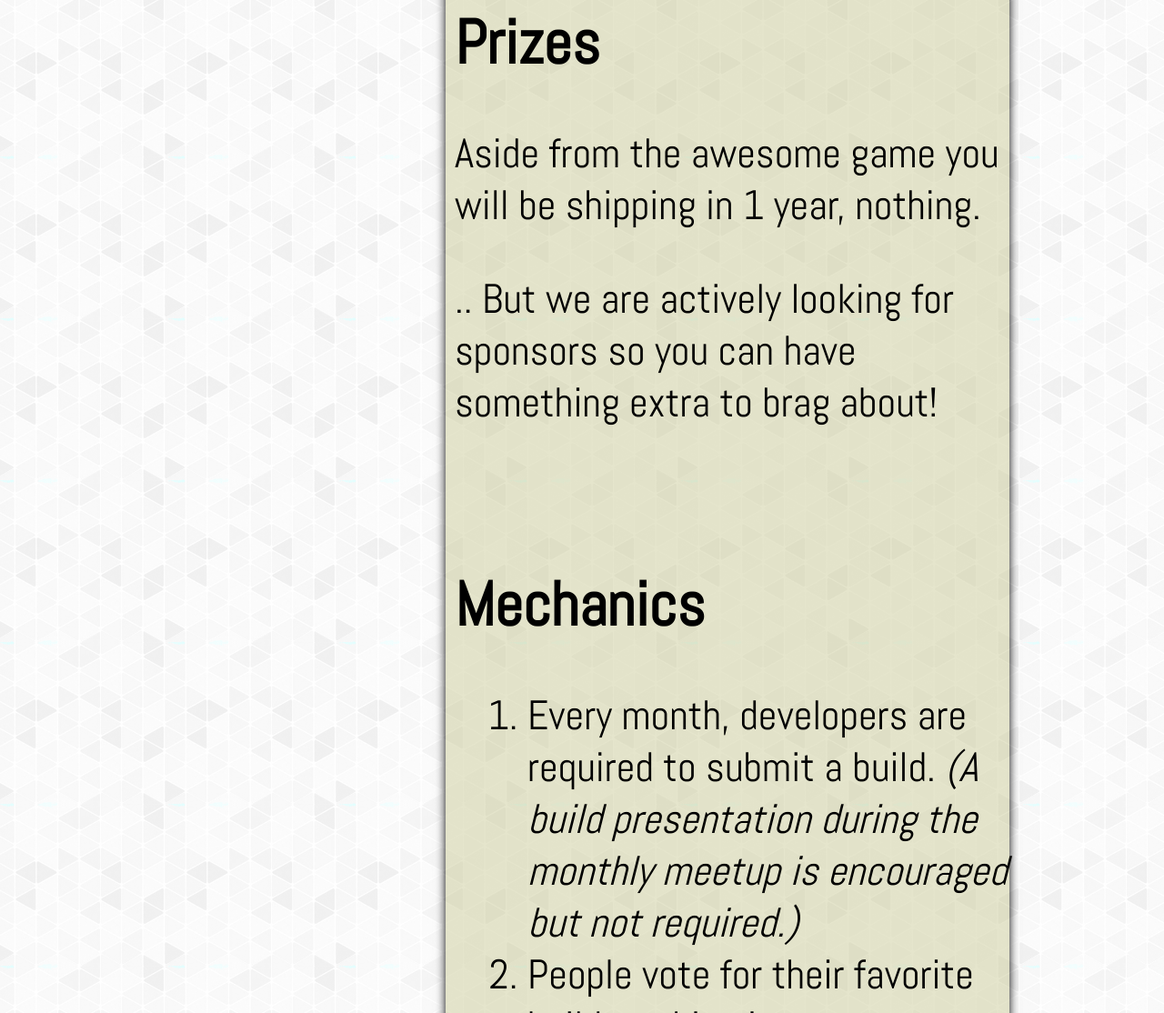
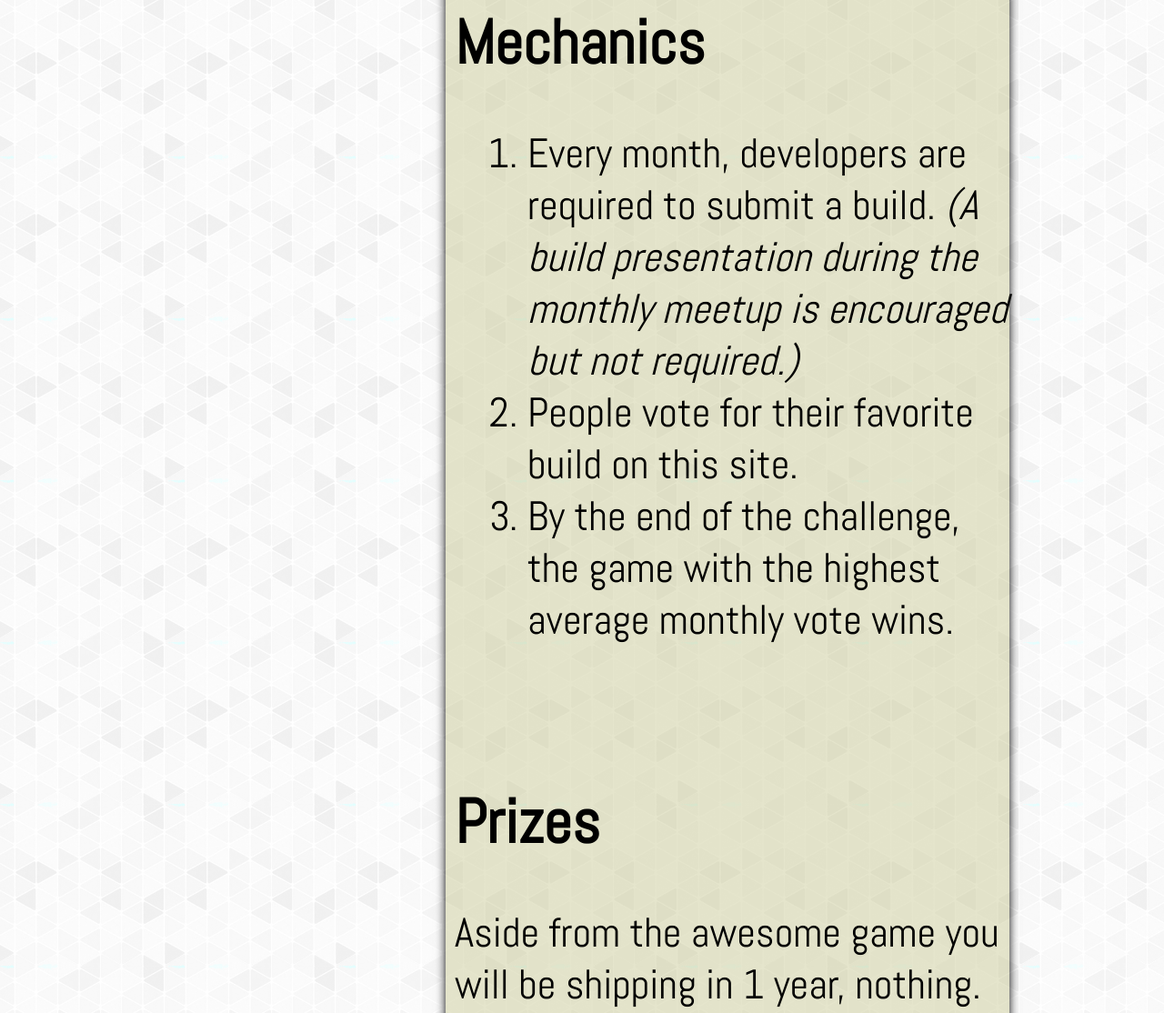
Before and after one commit to zerojuan/1yeargame-site, a website: page public/index.html in a window 1280 px wide. Shown: the part 2156-3270 px from the top of the page at 91% size. Drawn offline with Linux system fonts and the light colour scheme.

Commit message:
Text edits

```diff
--- a/public/index.html
+++ b/public/index.html
@@ -46,17 +46,17 @@
                 <p>You, developer person/team, submit a prototype to us.</p>
                 <p>On the June IGDA Meetup, you declare to the general public that by next year, June 2013, you have the best game that you can make ever.</p>
                 <p>We, the IGDA-Manila people, will use all our powers to make sure you don't flake out/<a class="roundedBorder" href="http://www.gdcvault.com/play/1014445/Turning-Depression-into">get depressed</a>/<a class="roundedBorder" href="http://pbb.abs-cbn.com/">pursue other dreams</a>.</p>
-                <p><a name="prizes"><h2>Prizes</h2></a></p>
-                <p>Aside from the awesome game you will be shipping in 1 year, nothing.</p>
-                <p>.. But we are actively looking for sponsors so you can have something extra to brag about!</p>
                 <p><a name="mechanics"><h2>Mechanics</h2></a></p>
                 <p>
                     <ol>
                         <li>Every month, developers are required to submit a build. <em>(A build presentation during the monthly meetup is encouraged but not required.)</em></li>
                         <li>People vote for their favorite build on this site.</li>
-                        <li>By the end of the challenge, the game with the highest average monthly vote is the winner.</li>
+                        <li>By the end of the challenge, the game with the highest average monthly vote wins.</li>
                     </ol>
                 </p>
+                <p><a name="prizes"><h2>Prizes</h2></a></p>
+                <p>Aside from the awesome game you will be shipping in 1 year, nothing.</p>
+                <p>.. But we are actively looking for sponsors so you can have something extra to brag about!</p>
                 <p><a name="restrictions"><h2>Restrictions</h2></a></p>
                 <p>
                     <ol>
```
